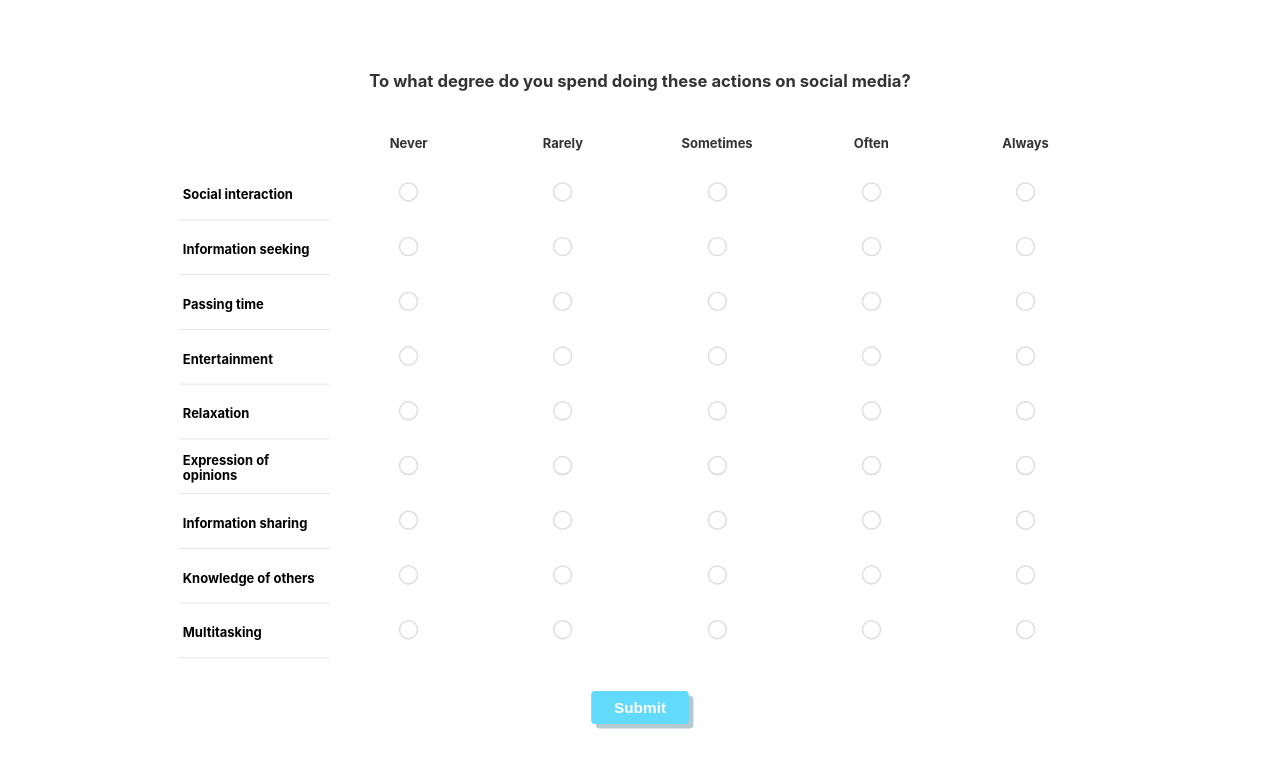
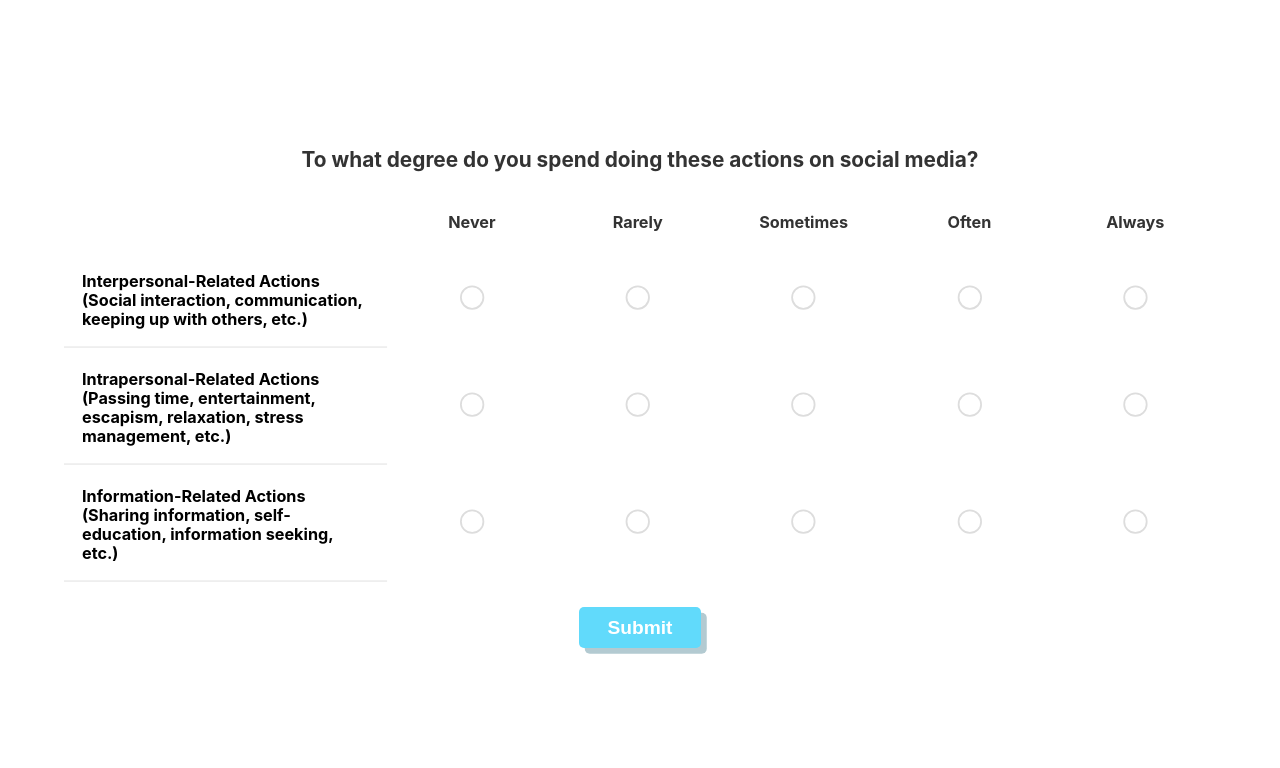
Before and after one commit to Santa-Clara-Imaginarium-Lab/sludge-v2, a React (Create React App) app: page /socialmedia2 in a window 1280 px wide. Shown: the top 768 px of the page. Built offline with nearby package versions, Linux system fonts and the light colour scheme.

Commit message:
social media ques 2 update

```diff
--- a/src/preTestSurvey/PreTestSurvey.css
+++ b/src/preTestSurvey/PreTestSurvey.css
@@ -218,7 +218,7 @@ input[type="radio"]:checked + .circle {
 
 .social-grid {
     display: grid;
-    grid-template-columns: 1fr repeat(5, 1fr); /* Adjust as needed */
+    grid-template-columns: 2fr repeat(5, 1fr); /* Adjust as needed */
     gap: 5px;
     position: relative;
 }
@@ -231,7 +231,7 @@ input[type="radio"]:checked + .circle {
     min-height: 60px;
     display: flex;
     align-items: center;
-    padding: 5px;
+    padding: 20px;
 }
 
 
@@ -259,9 +259,6 @@ input[type="radio"]:checked + .circle {
         transform: scale(0.9);
     }
 
-    .social-qualtrix-container {
-        transform: scale(0.95);
-    }
 
     .social-submit-button {
         margin-top: 5px;
@@ -277,10 +274,6 @@ input[type="radio"]:checked + .circle {
 
 @media (max-height: 800px) {
 
-    .social-qualtrix-container {
-        transform: scale(0.8);
-    }
-
     .mews-grid {
         transform: scale(0.85);
         margin-bottom: 20px;
--- a/src/preTestSurvey/socialMediaHabits/SocialMediaHabitsNew2.jsx
+++ b/src/preTestSurvey/socialMediaHabits/SocialMediaHabitsNew2.jsx
@@ -3,16 +3,22 @@ import './SocialMediaHabits.css';
 import { useNavigate } from 'react-router-dom';
 
 const statements = [
-  "Social interaction",
-  "Information seeking",
-  "Passing time",
-  "Entertainment",
-  "Relaxation",
-  "Expression of opinions",
-  "Information sharing",
-  "Knowledge of others",
-  "Multitasking"
+  "Interpersonal-Related Actions<br/>(Social interaction, communication, keeping up with others, etc.)",
+  "Intrapersonal-Related Actions<br/>(Passing time, entertainment, escapism, relaxation, stress management, etc.)",
+  "Information-Related Actions<br/>(Sharing information, self-education, information seeking, etc.)"
 ];
+
+/*const statements = [
+  `<div style="display: block;"><strong>Interpersonal-Related Actions</strong><br/>
+   <span style="font-weight: normal;">(Social interaction, communication, keeping up with others, etc.)</span></div>`,
+
+  `<div style="display: block;"><strong>Intrapersonal-Related Actions</strong><br/>
+   <span style="font-weight: normal;">(Passing time, entertainment, escapism, relaxation, stress management, etc.)</span></div>`,
+
+  `<div style="display: block;"><strong>Information-Related Actions</strong><br/>
+   <span style="font-weight: normal;">(Sharing information, self-education, information seeking, etc.)</span></div>`
+];*/
+
 
 const options = [
   "Never",
@@ -50,7 +56,7 @@ function SocialMediaHabitsNew2() {
       console.log("Sending Data:", { userId, responses: formattedResponses });
 
       try {
-        const response = await fetch("https://sludge-v2.up.railway.app/socialmedia2", {
+        const response = await fetch("https://sludge-v2.up.railway.app/socialmedia2new", {
           method: "POST",
           headers: { "Content-Type": "application/json" },
           body: JSON.stringify({ userId, formattedResponses }),
@@ -86,7 +92,8 @@ function SocialMediaHabitsNew2() {
             </div>
             {statements.map((statement, statementIndex) => (
               <div key={statementIndex} className="qualtrix-row">
-                <div className="social-statement">{statement}</div>
+                <div className="social-statement" dangerouslySetInnerHTML={{ __html: statement }}></div>
+
                 {options.map((option, optionIndex) => (
                   <label key={optionIndex} className="circle-container">
                     <input
```
Also changed, not shown: 1 other file (tests, documents, lock files or other folders).
